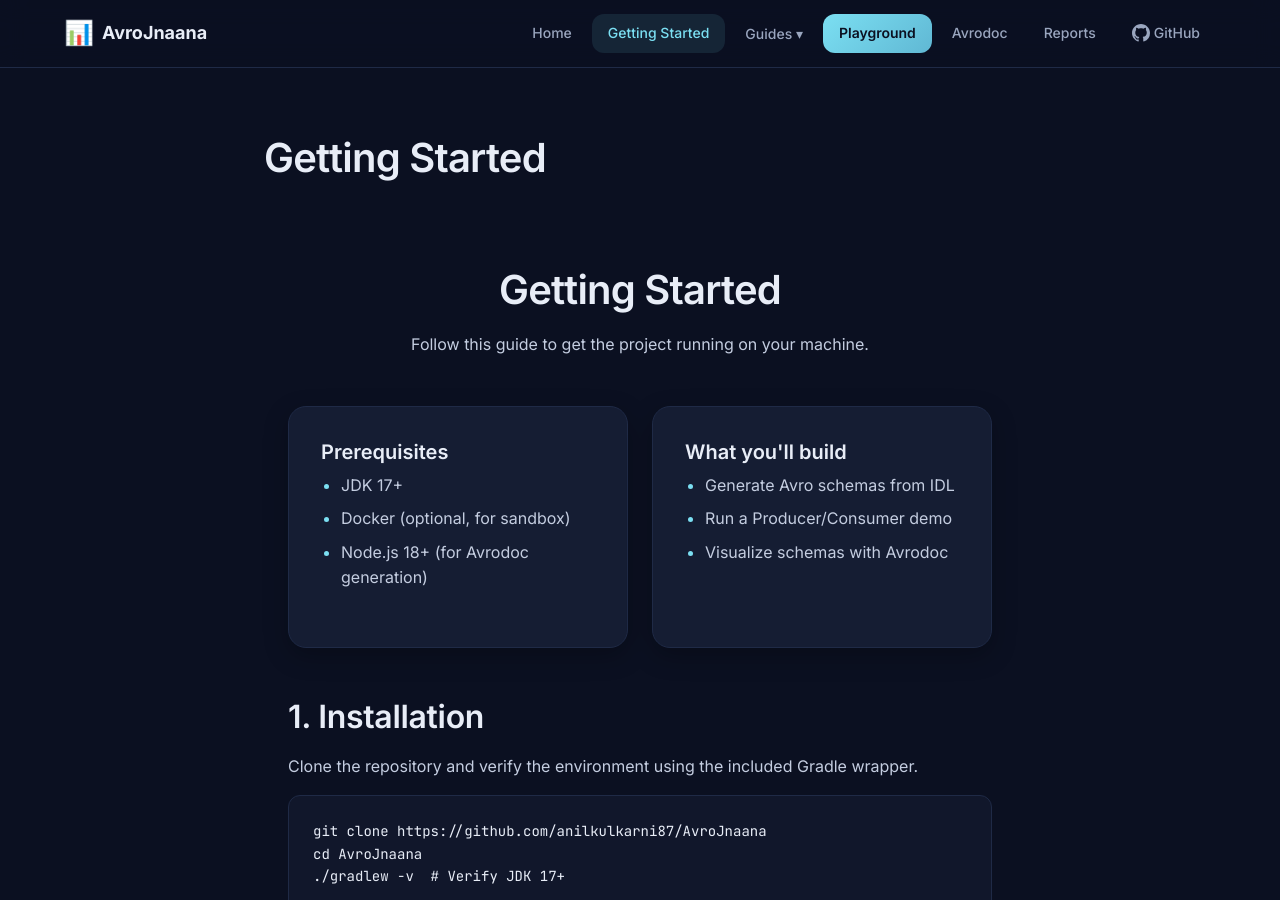
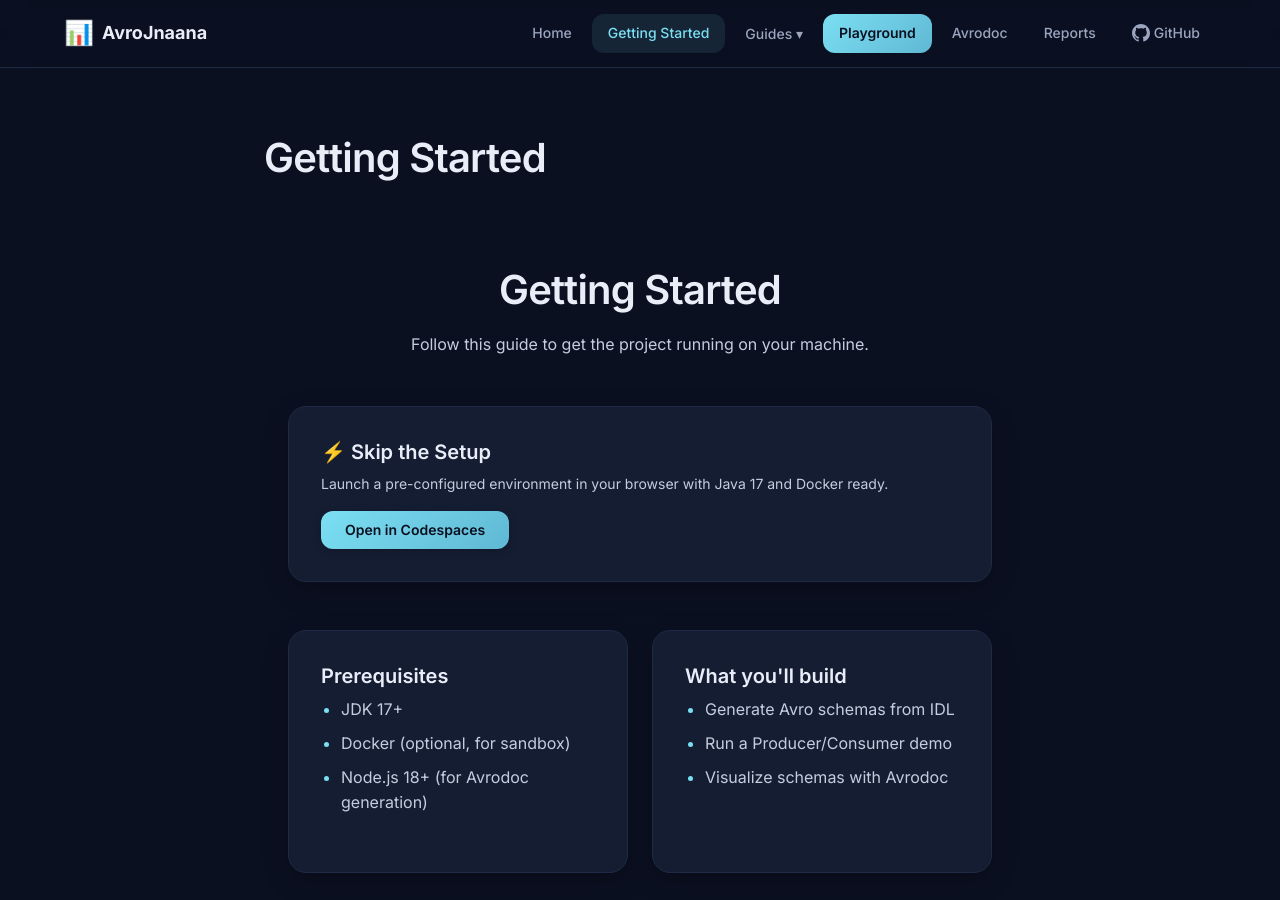
Before and after one commit to anilkulkarni87/AvroJnaana, a Jekyll site: the page built from getting-started.md, in a window 1280 px wide and 900 px high. Built offline with Jekyll 4.4.1, drawn with Linux system fonts in a browser that asks for light colours.

Commit message:
feat: Add Codespaces integration links and refine documentation layout.

```diff
--- a/_layouts/docs.html
+++ b/_layouts/docs.html
@@ -60,8 +60,8 @@ layout: default
 <style>
     .docs-container {
         display: grid;
-        grid-template-columns: 220px 1fr;
-        gap: var(--space-xl);
+        grid-template-columns: 180px 1fr;
+        gap: var(--space-lg);
         max-width: var(--max-width);
         margin: 0 auto;
         padding: var(--space-2xl) var(--space-lg);
--- a/getting-started.md
+++ b/getting-started.md
@@ -11,6 +11,17 @@ description: Set up AvroJnaana locally or with Docker in 10 minutes
       Follow this guide to get the project running on your machine.
     </p>
   </div>
+
+  <div class="mb-2xl">
+     <div class="card bg-secondary" style="display: flex; align-items: center; justify-content: space-between; flex-wrap: wrap; gap: 1rem;">
+        <div>
+           <h3 style="margin: 0 0 0.5rem 0;">⚡ Skip the Setup</h3>
+           <p style="margin: 0; color: var(--text-secondary);">Launch a pre-configured environment in your browser with Java 17 and Docker ready.</p>
+        </div>
+        <a href="https://codespaces.new/anilkulkarni87/AvroJnaana" class="btn btn-primary" target="_blank">Open in Codespaces</a>
+     </div>
+  </div>
+
 
   <div class="grid grid-2 mb-2xl">
     <div class="card">
```
Also changed, not shown: index.md (+1 -0 lines).
